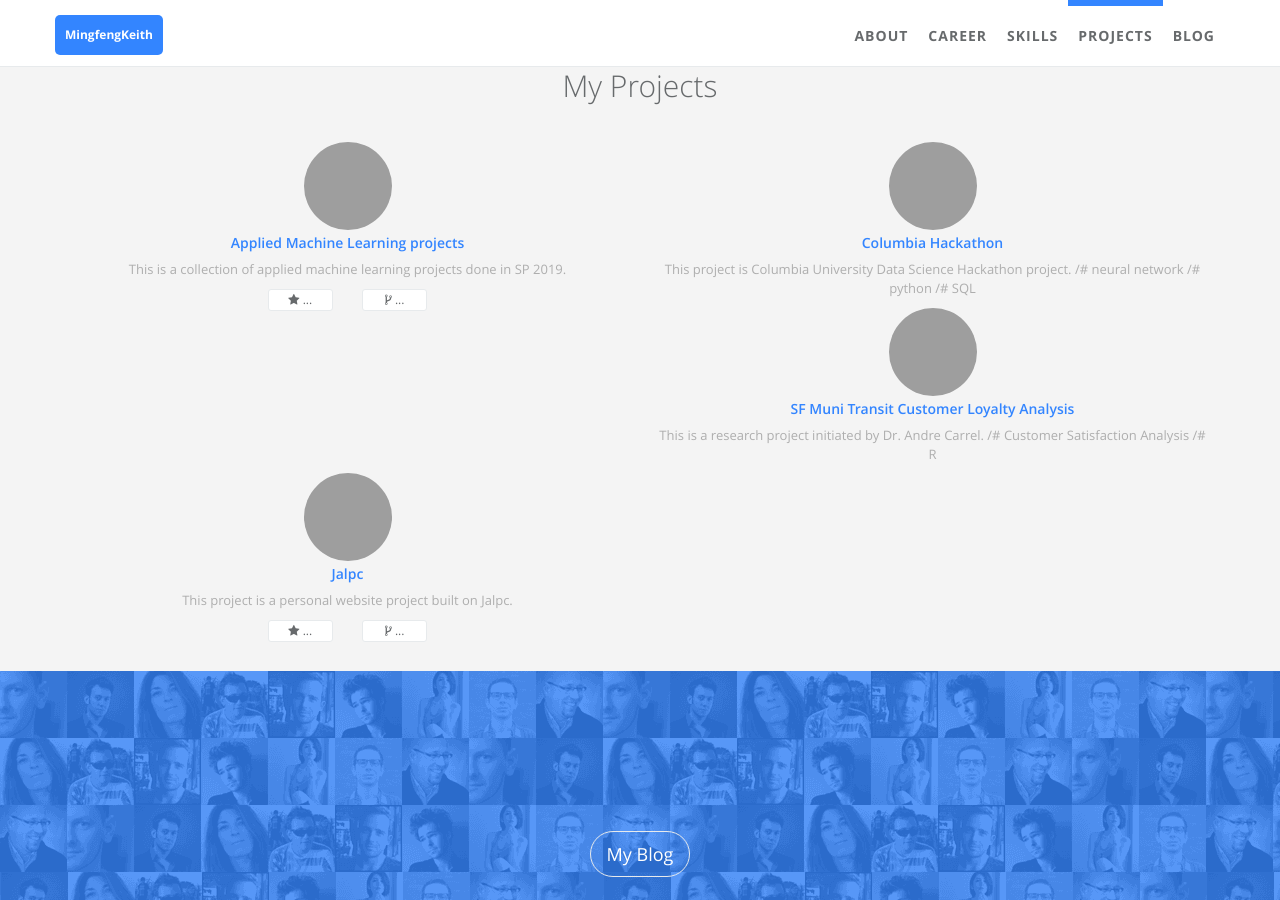
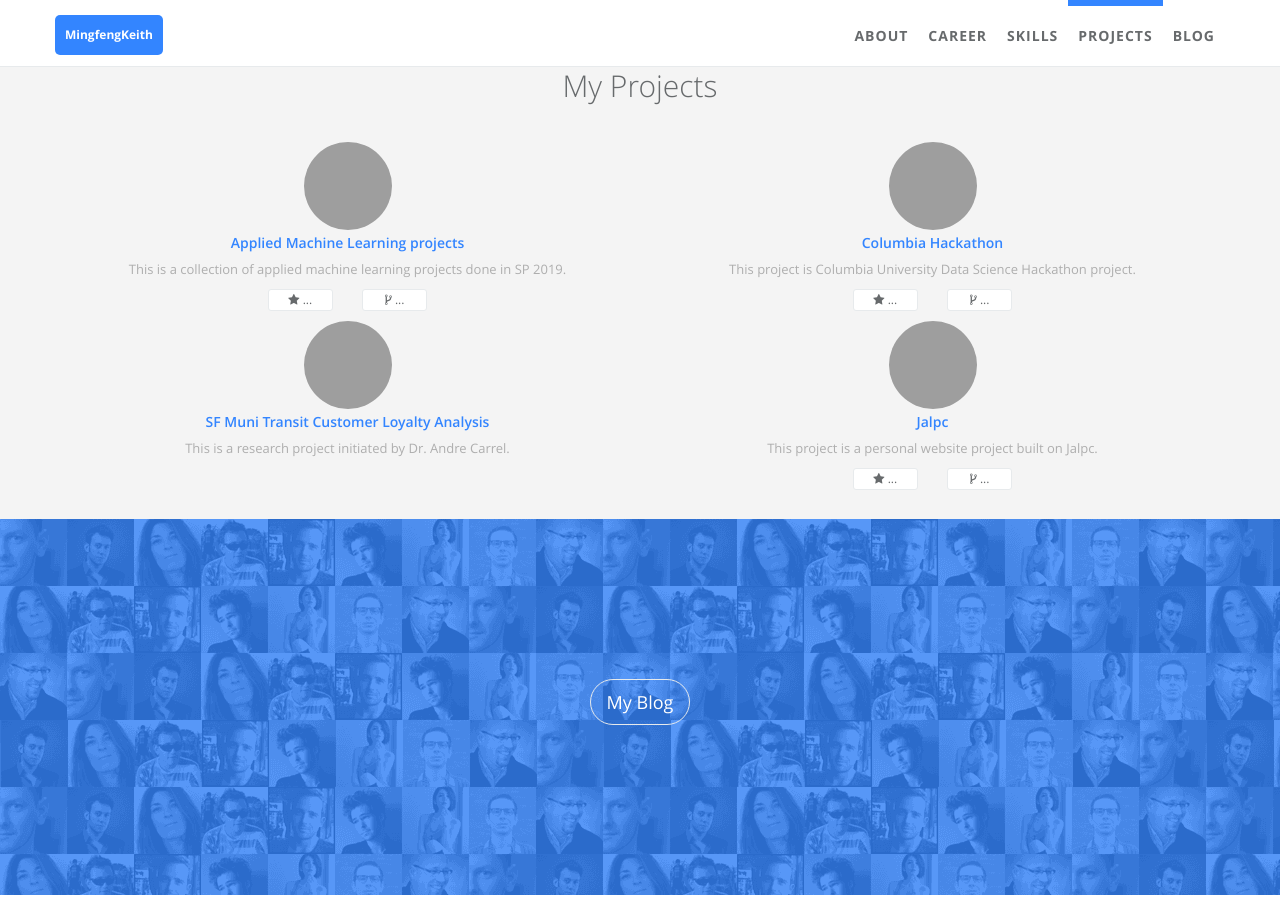
Before and after one commit to MingfengKeith/mingfengKeith.github.io, a Jekyll site: the page built from index.html, in a window 1280 px wide and 900 px high, scrolled down 2528 px, cut to the strip 0-900 px from the top of the window. Built offline with Jekyll 4.4.1, drawn with Linux system fonts in a browser that asks for light colours; grey boxes are pictures that could not be loaded.

Commit message:
Update projects.yml

```diff
--- a/_data/index/projects.yml
+++ b/_data/index/projects.yml
@@ -11,15 +11,15 @@
 - name: Columbia Hackathon
   i18n: cpython
   gh_user: mingfengKeith
-  repo:
+  repo: CDSS-Hackathon
   img: /static/assets/img/landing/cdss.png
-  desc: This project is Columbia University Data Science Hackathon project. /# neural network /# python /# SQL
+  desc: This project is Columbia University Data Science Hackathon project.
 
 - name: SF Muni Transit Customer Loyalty Analysis
   i18n: OSU
   url: https://www.sciencedirect.com/science/article/pii/S2214367X18301807
   img: /static/assets/img/landing/OSU.jpg
-  desc: This is a research project initiated by Dr. Andre Carrel. /# Customer Satisfaction Analysis /# R
+  desc: This is a research project initiated by Dr. Andre Carrel.
 
 - name: Jalpc
   i18n: jalpc
```
